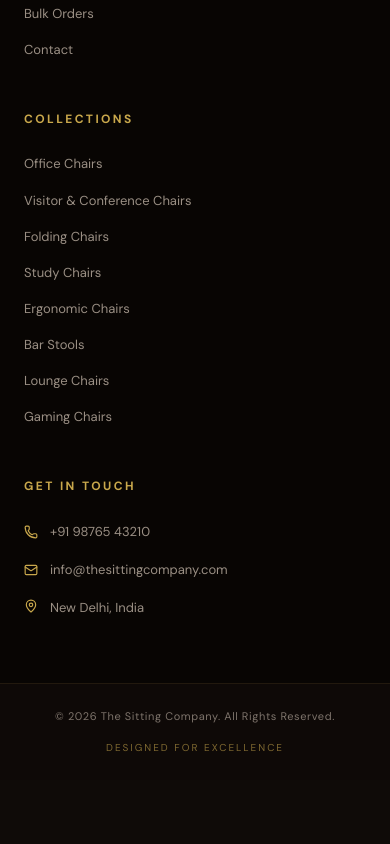
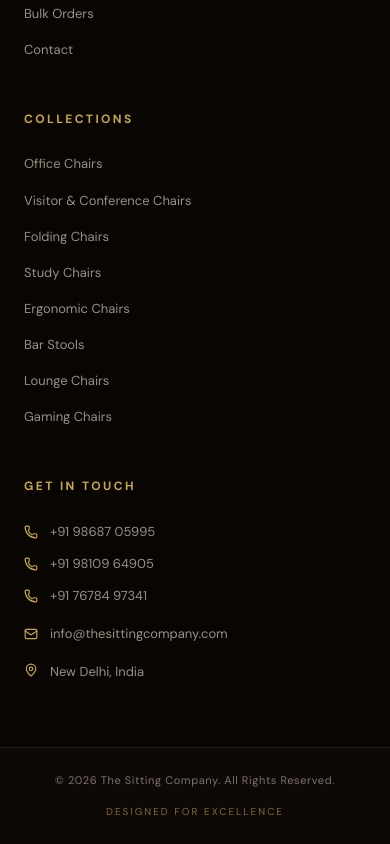
Before and after one commit to jeetyaduvanshi/the-sitting-company, a Next.js app: page /category/bar-stools in a window 390 px wide. Shown: the part 1256-2100 px from the top of the page. Before the commit the page ends 2036 px from the top, so only its background shows below. Built offline with nearby package versions, Linux system fonts and the light colour scheme; no server answers.

Commit message:
added ui changes

```diff
--- a/src/app/layout.tsx
+++ b/src/app/layout.tsx
@@ -65,7 +65,7 @@
   "url": "https://thesittingcompany.com",
   "logo": "https://thesittingcompany.com/images/about_lifestyle.webp",
   "description": "Exquisite seating crafted for spaces that inspire. Explore high-end ergonomic, office, lounge, and dining chairs by India's luxury furniture maker.",
-  "telephone": ["+919810964905", "+919868705995", "+917678497341"],
+  "telephone": ["+919868705995", "+919810964905", "+917678497341"],
   "address": {
     "@type": "PostalAddress",
     "addressLocality": "New Delhi",
--- a/src/components/BulkOrder.tsx
+++ b/src/components/BulkOrder.tsx
@@ -190,21 +190,35 @@
       </form>
 
       {/* Direct Contact Alternatives */}
-      <div className="pt-4 border-t border-brand-divider flex flex-col sm:flex-row items-center justify-between gap-4">
-        <div className="flex flex-col items-center sm:items-start">
-          <span className="text-[9px] font-dmsans text-brand-grey uppercase tracking-wider">
+      <div className="pt-4 border-t border-brand-divider flex flex-col sm:flex-row items-start sm:items-center justify-between gap-4">
+        <div className="flex flex-col items-start w-full sm:w-auto">
+          <span className="text-[9px] font-dmsans text-brand-grey uppercase tracking-wider mb-1.5">
             OR CALL US DIRECTLY
           </span>
-          <Link
-            href="tel:+919876543210"
-            className="font-dmsans text-base font-bold text-brand-cream hover:text-brand-gold transition-colors duration-300"
-          >
-            +91 98765 43210
-          </Link>
+          <div className="flex flex-col gap-1 w-full">
+            <Link
+              href="tel:+919868705995"
+              className="font-dmsans text-sm font-bold text-brand-cream hover:text-brand-gold transition-colors duration-300 block"
+            >
+              +91 98687 05995
+            </Link>
+            <Link
+              href="tel:+919810964905"
+              className="font-dmsans text-sm font-bold text-brand-cream hover:text-brand-gold transition-colors duration-300 block"
+            >
+              +91 98109 64905
+            </Link>
+            <Link
+              href="tel:+917678497341"
+              className="font-dmsans text-sm font-bold text-brand-cream hover:text-brand-gold transition-colors duration-300 block"
+            >
+              +91 76784 97341
+            </Link>
+          </div>
         </div>
 
         <Link
-          href="https://wa.me/919876543210?text=Hello%2C%20I%20am%20interested%20in%20making%20a%20bulk%20enquiry%20with%20The%20Sitting%20Company."
+          href="https://wa.me/919868705995?text=Hello%2C%20I%20am%20interested%20in%20making%20a%20bulk%20enquiry%20with%20The%20Sitting%20Company."
           target="_blank"
           rel="noopener noreferrer"
           className="py-2 px-4 bg-[#25D366] text-white font-dmsans uppercase tracking-widest text-[10px] font-bold hover:bg-[#1ebd59] transition-all duration-300 flex items-center gap-2 rounded-sm shadow"
--- a/src/components/FloatingElements.tsx
+++ b/src/components/FloatingElements.tsx
@@ -34,7 +34,7 @@
           className="relative"
         >
           <Link
-            href="https://wa.me/919810964905?text=Hello%2C%20I%20am%20interested%20in%20seating%20solutions%20from%20The%20Sitting%20Company."
+            href="https://wa.me/919868705995?text=Hello%2C%20I%20am%20interested%20in%20seating%20solutions%20from%20The%20Sitting%20Company."
             target="_blank"
             rel="noopener noreferrer"
             aria-label="Contact on WhatsApp"
--- a/src/components/Footer.tsx
+++ b/src/components/Footer.tsx
@@ -109,13 +109,29 @@
             GET IN TOUCH
           </h3>
           <div className="flex flex-col gap-4">
-            <Link
-              href="tel:+919876543210"
-              className="flex items-center gap-3 font-dmsans text-[13px] hover:text-brand-cream transition-colors duration-300 w-fit"
-            >
-              <Phone size={14} className="text-brand-gold" />
-              <span>+91 98765 43210</span>
-            </Link>
+            <div className="flex flex-col gap-2.5">
+              <Link
+                href="tel:+919868705995"
+                className="flex items-center gap-3 font-dmsans text-[13px] hover:text-brand-cream transition-colors duration-300 w-fit"
+              >
+                <Phone size={14} className="text-brand-gold" />
+                <span>+91 98687 05995</span>
+              </Link>
+              <Link
+                href="tel:+919810964905"
+                className="flex items-center gap-3 font-dmsans text-[13px] hover:text-brand-cream transition-colors duration-300 w-fit"
+              >
+                <Phone size={14} className="text-brand-gold" />
+                <span>+91 98109 64905</span>
+              </Link>
+              <Link
+                href="tel:+917678497341"
+                className="flex items-center gap-3 font-dmsans text-[13px] hover:text-brand-cream transition-colors duration-300 w-fit"
+              >
+                <Phone size={14} className="text-brand-gold" />
+                <span>+91 76784 97341</span>
+              </Link>
+            </div>
             <Link
               href="mailto:info@thesittingcompany.com"
               className="flex items-center gap-3 font-dmsans text-[13px] hover:text-brand-cream transition-colors duration-300 w-fit"
```
